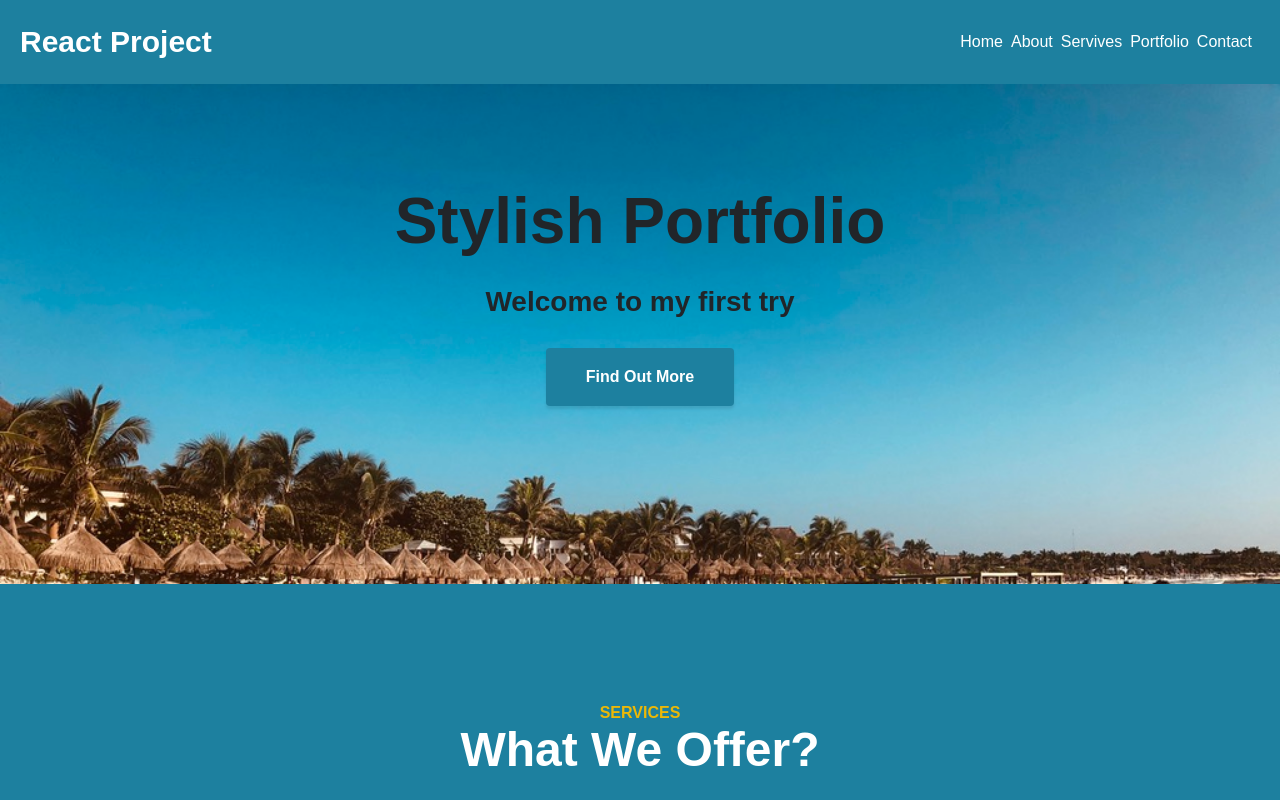
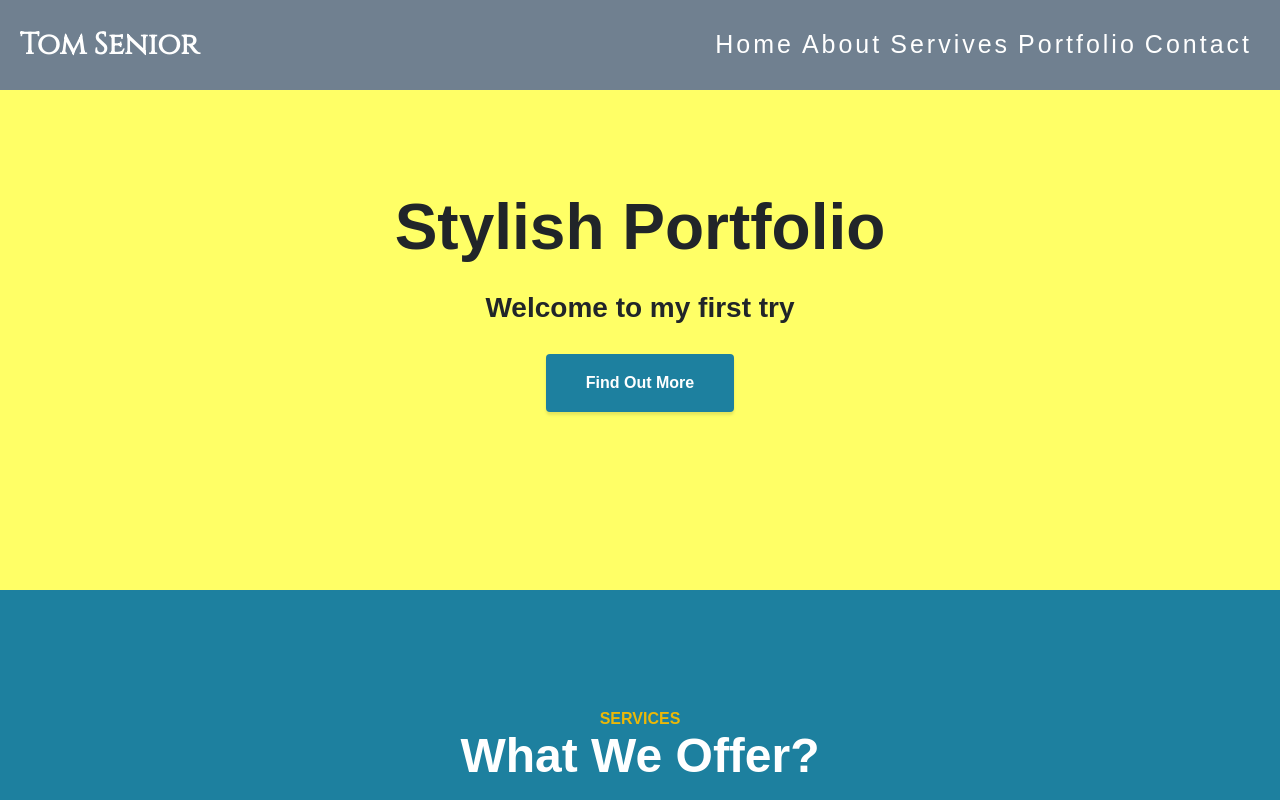
Before and after one commit to tsenior18/React-Portfolio, a React (Create React App) app: page / in a window 1280 px wide. Shown: the top 800 px of the page. Built offline with nearby package versions, Linux system fonts and the light colour scheme.

Commit message:
changed logo name + colour schene

```diff
--- a/public/index.html
+++ b/public/index.html
@@ -9,6 +9,7 @@
   <meta name="description" content="Web site created using create-react-app" />
   <link rel="apple-touch-icon" href="%PUBLIC_URL%/logo192.png" />
   <link rel="stylesheet" href="path/to/font-awesome/css/font-awesome.min.css">
+  <link href="https://fonts.googleapis.com/css2?family=Cinzel&display=swap" rel="stylesheet">
   <link rel="manifest" href="%PUBLIC_URL%/manifest.json" />
 
   <title>React App</title>
--- a/src/header.css
+++ b/src/header.css
@@ -2,21 +2,20 @@ header{
     margin: 0 auto;
     text-align: center;
     padding-top: 100px;
+    height: 50vh;
+    background-color: #FFFF66;
 }
-
 header h1{
     margin: 0;
     font-size: 4rem;
     color:rgb(33, 37, 41)
 }
-
 header p {
     font-size: 1.75rem;
     color:rgb(33, 37, 41);
     font-weight: 700;
     margin-bottom: 30px;
 }
-
 header a {
     box-shadow: 0 3px 3px 0 rgba(0, 0, 0, .1);
     font-weight: 700;
--- a/src/header.js
+++ b/src/header.js
@@ -1,17 +1,10 @@
 import React, { Component } from 'react';
-import Background from './img/mexico.jpeg';
 import './header.css';
-
-const myStyles = {
-    backgroundImage: `url(${Background})`,
-    height: '50vh',
-    backgroundSize: 'cover'
-}
 
 class Header extends Component{
 render(){
  return (
-     <header style={myStyles}>
+     <header>
          <h1>{this.props.title}</h1>
          <p>Welcome to my first try</p>
          <a href="#home">{this.props.button}</a>
--- a/src/index.js
+++ b/src/index.js
@@ -12,7 +12,7 @@ class App extends Component {
      return(
        <div>
       {/* Can use the title etc through as props */}
-      <Navigation logoTitle="React Project" />
+      <Navigation logoTitle="Tom Senior" />
       <Header title="Stylish Portfolio" button="Find Out More"/>
       <Services />
       </div>
--- a/src/navigation.css
+++ b/src/navigation.css
@@ -1,20 +1,27 @@
 nav{
     display: flex;
     justify-content: space-between;
-    background-color: #1d809f;
+    background-color: slategray;
     align-items: center;
     padding-right: 20px;
     padding-left: 20px;
 }
-
 .logo{
     font-size: 30px;
     color: #ffffff;
+    font-family: 'Cinzel', serif;
 }
 
 nav ul{
     list-style: none;
+    font-size: 25px;
+    letter-spacing: 3px;
 }
+
+nav a:hover{
+    color:red;
+}
+
 nav ul li{
     display: inline-block;
     margin-right: 8px;
```
